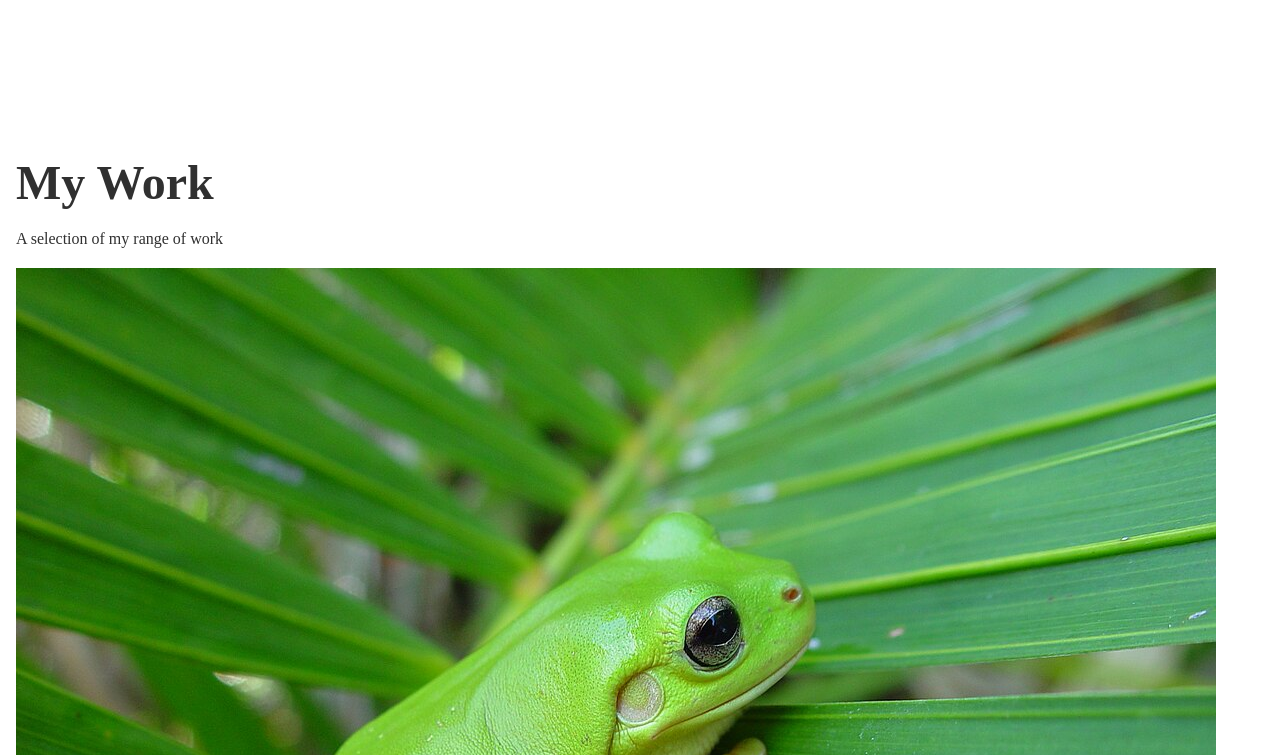
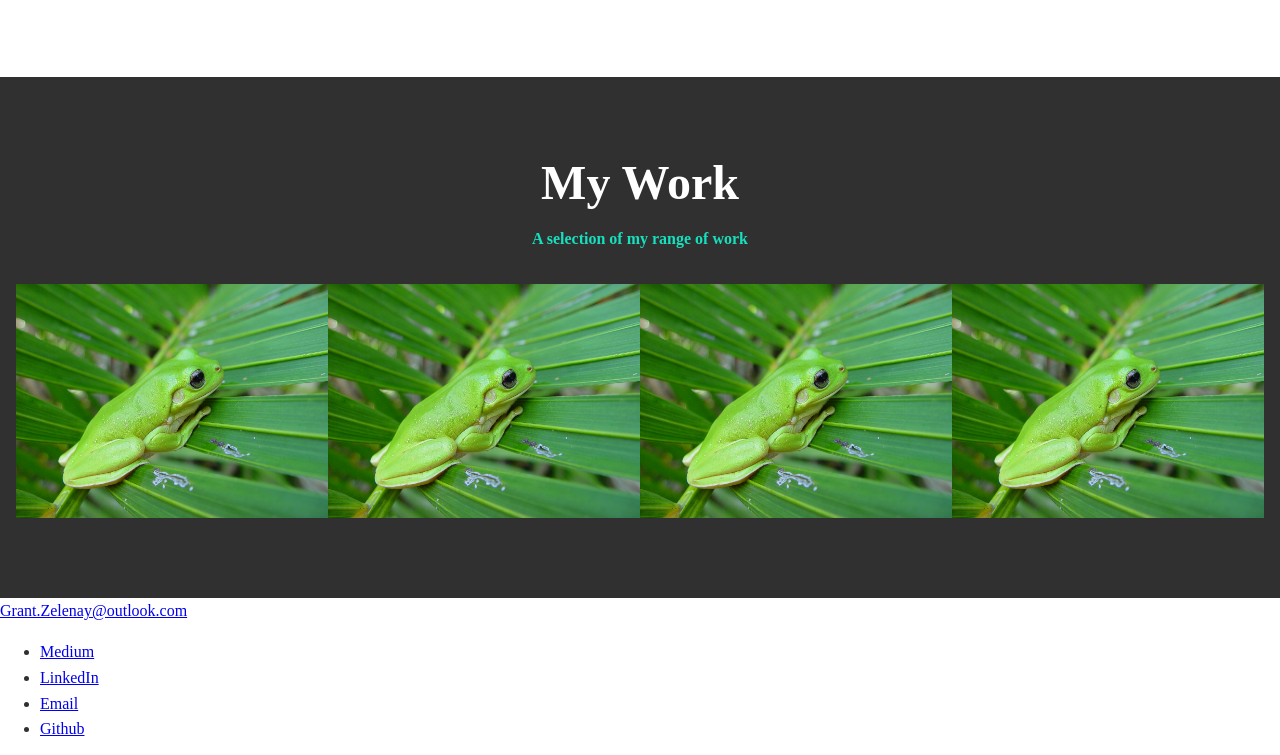
Before and after one commit to GrantCodesIt/grantcodesit.github.io, a plain HTML site: page index.html in a window 1280 px wide. Shown: the part 2185-2940 px from the top of the page. Drawn offline with nearby package versions, Linux system fonts and the light colour scheme.

Commit message:
added styling for my work section

```diff
--- a/css/style.css
+++ b/css/style.css
@@ -226,3 +226,38 @@ h3 {
         z-index: 2;
     }
 }
+
+/* My Work */
+
+.my-work {
+    background-color: var(--clr-dark);
+    color: var(--clr-light);
+    text-align: center;
+}
+.section__subtitle--work {
+    color: var(--clr-accent);
+    font-weight: var(--fw-bold);
+    margin-bottom: 2em;
+}
+.portfolio {
+    display: grid;
+    grid-template-columns: repeat(auto-fit, minmax(300px, 1fr ));
+}
+.portfolio__item {
+    background: var(--clr-accent);
+    overflow:hidden;
+}
+.portfolio__img {
+    transition:
+    transform 750ms cubic-bezier(.5,0,.5,1),
+    opacity 250ms linear;
+}
+.portfolio___item:focus {
+    position:relative;
+    z-index: 2;
+}
+.portfolio__img:hover,
+.portfolio__item:focus .portfolio__img{
+    transform: scale(1.2);
+    opacity: 0.85;
+}
```
